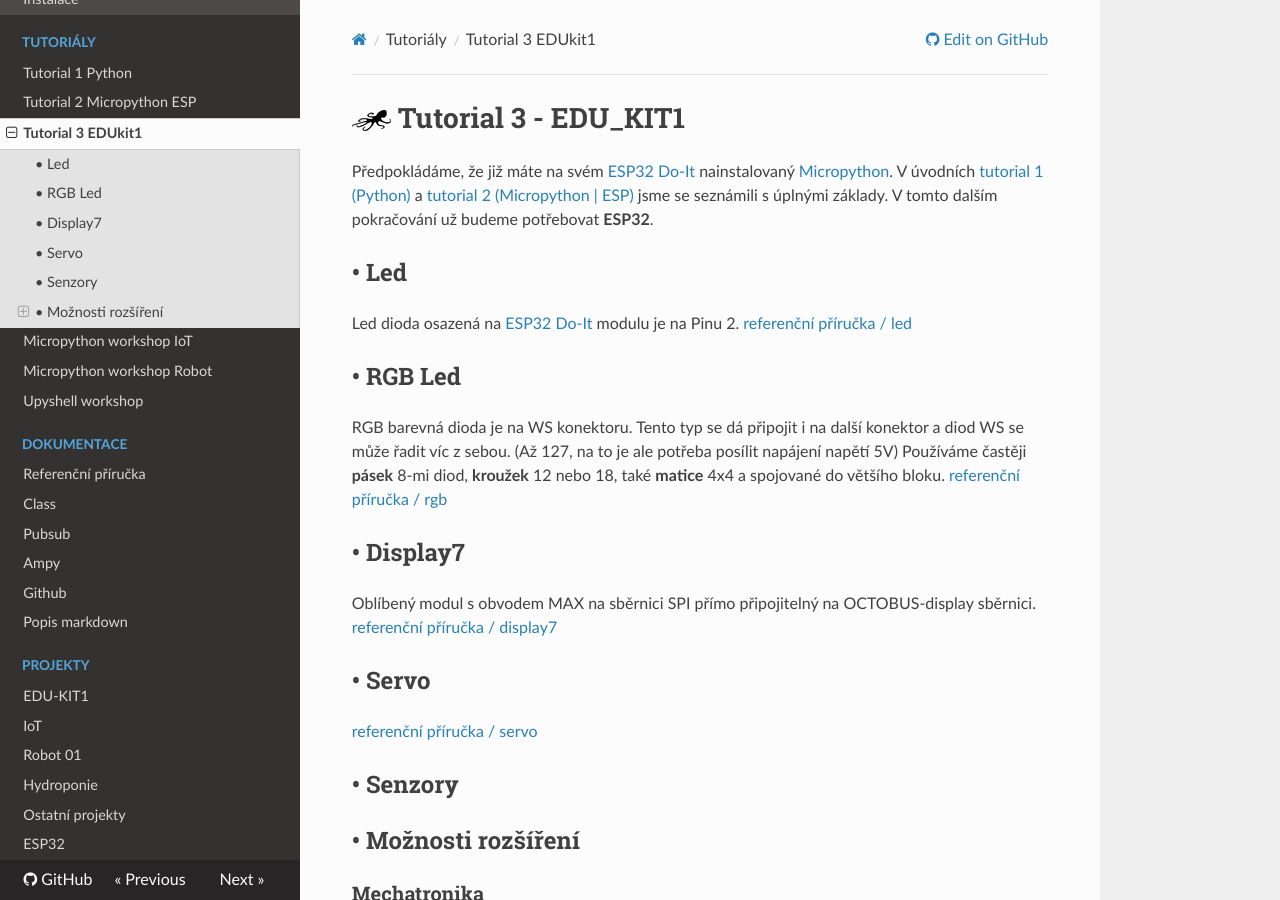
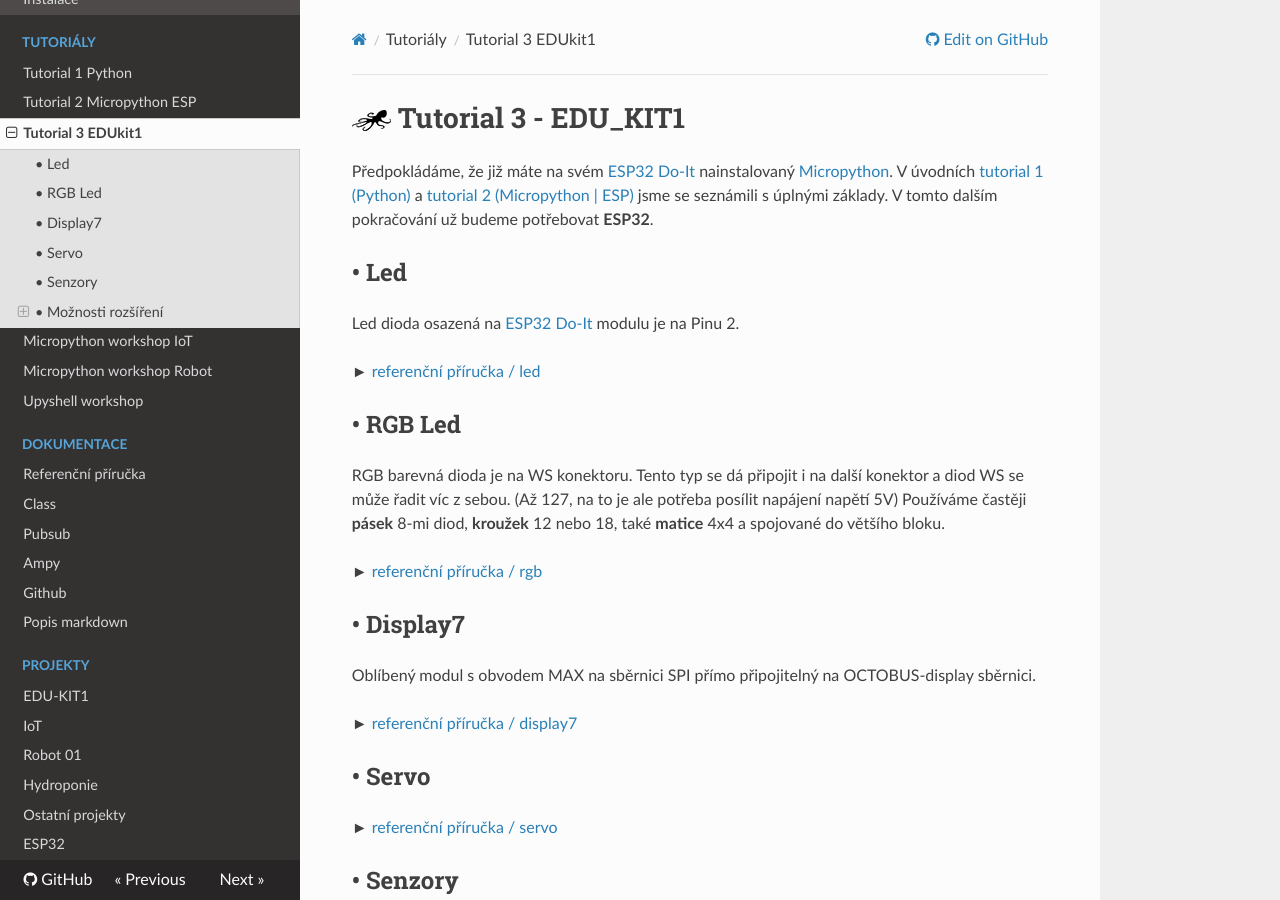
Before and after one commit to octopuslab-cz/docs_octopuslab_cz, an MkDocs documentation site: the page built from docs/tutorial3-edukit1.md, in a window 1280 px wide and 900 px high. Built offline with MkDocs 1.6.1, drawn with Linux system fonts in a browser that asks for light colours; nearby versions of some CDN libraries.

Commit message:
typo links

```diff
--- a/docs/tutorial3-edukit1.md
+++ b/docs/tutorial3-edukit1.md
@@ -5,21 +5,24 @@
 ## • Led
 
 Led dioda osazená na [ESP32 Do-It](/esp32/#modul-esp32-doit-2x15) modulu je na Pinu 2.
-[referenční příručka / led](/basicdoc/#led)
+
+► [referenční příručka / led](/basicdoc/#led)
 
 ## • RGB Led
 
 RGB barevná dioda je na WS konektoru. Tento typ se dá připojit i na další konektor a diod WS se může řadit víc z sebou. (Až 127, na to je ale potřeba posílit napájení napětí 5V) Používáme častěji **pásek** 8-mi diod, **kroužek** 12 nebo 18, také **matice** 4x4 a spojované do většího bloku.
-[referenční příručka / rgb](/basicdoc/#rgb)
+
+► [referenční příručka / rgb](/basicdoc/#rgb)
 
 ## • Display7
 
 Oblíbený modul s obvodem MAX na sběrnici SPI přímo připojitelný na OCTOBUS-display sběrnici.
-[referenční příručka / display7](/basicdoc/#led)
+
+► [referenční příručka / display7](/basicdoc/#led)
 
 ## • Servo
 
-[referenční příručka / servo](/basicdoc/#servo)
+► [referenční příručka / servo](/basicdoc/#servo)
 
 ## • Senzory
 
```
